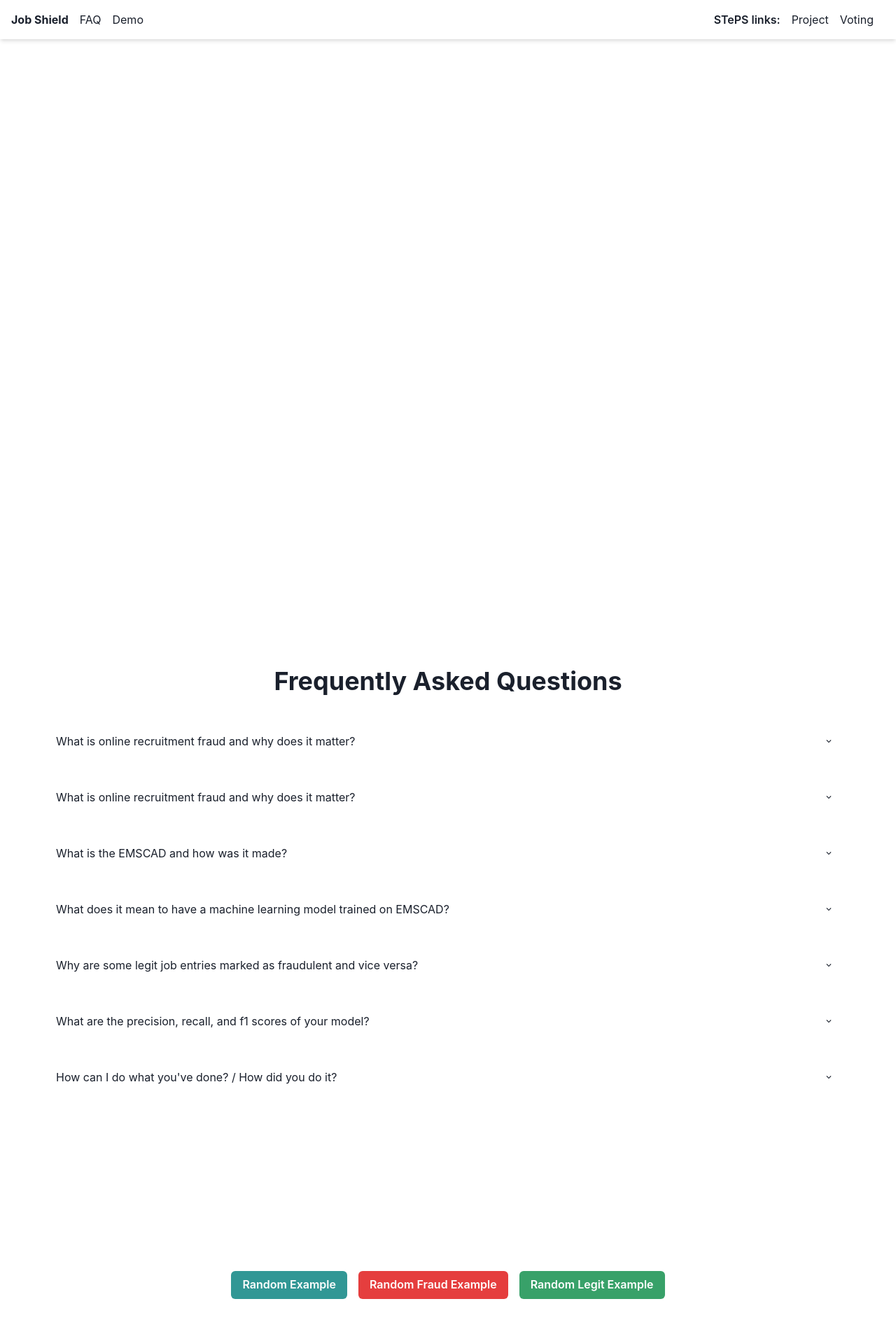
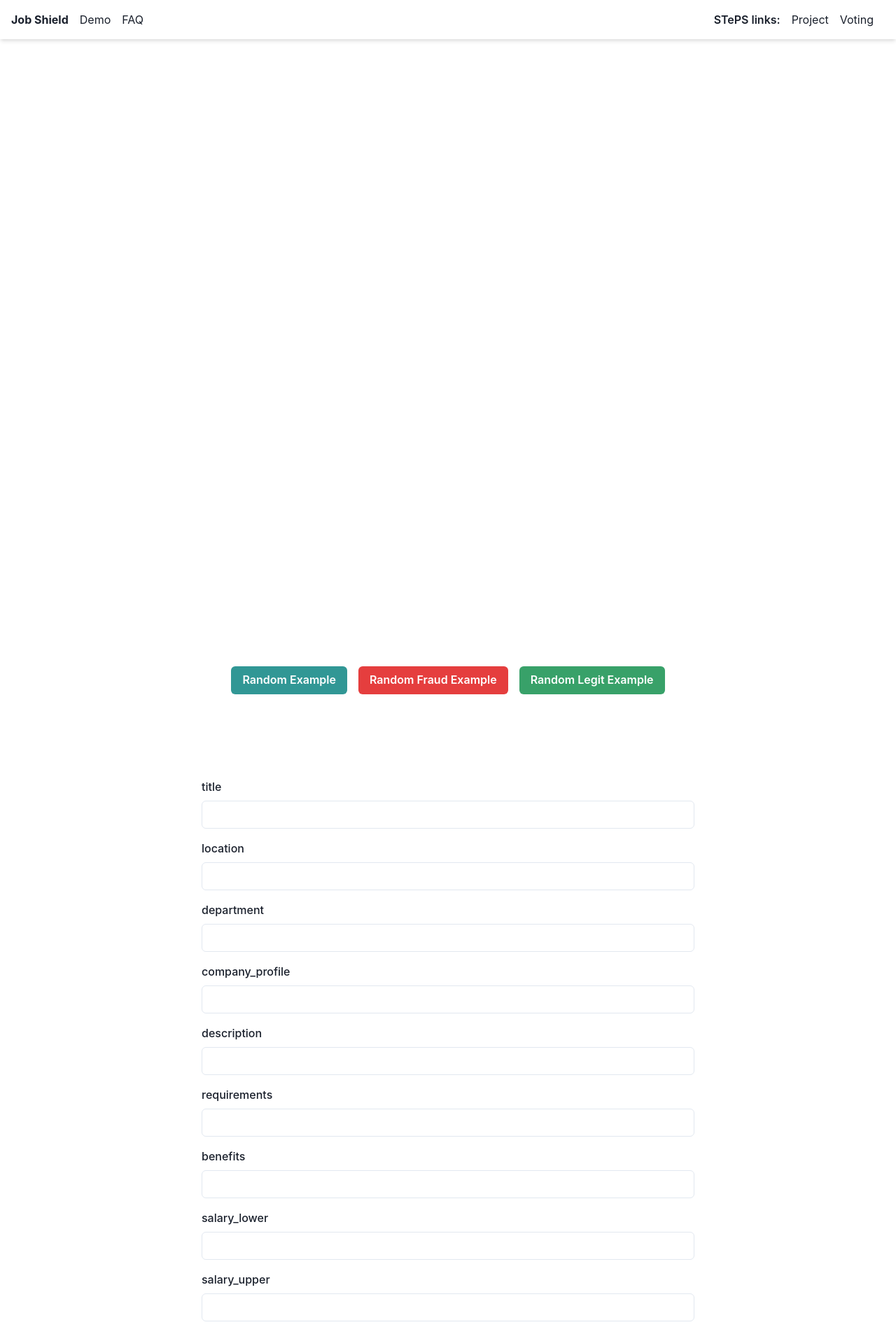
Before and after one commit to JobShield/jobshield-fe, a React (Create React App) app: page / in a window 1280 px wide. Shown: the top 1906 px of the page at 70% size. Built offline with nearby package versions, Linux system fonts and the light colour scheme.

Commit message:
Reorder FAQ.

```diff
--- a/src/App.tsx
+++ b/src/App.tsx
@@ -44,11 +44,11 @@ const App: React.FC = () => {
       <Header />
       <Box as="main" flexGrow={1} overflow="auto" minW="full">
         <Box id="landing" minH="100vh"></Box>
+        <Box id="demo" minH="100vh">
+          <DemoForm handleSubmit={handleSubmit} />
+        </Box>
         <Box id="faq" minH="100vh">
           <FAQ />
-        </Box>
-        <Box id="demo" minH="100vh">
-          <DemoForm handleSubmit={handleSubmit} />
         </Box>
       </Box>
 
--- a/src/components/Header.tsx
+++ b/src/components/Header.tsx
@@ -8,11 +8,11 @@ const Header: React.FC = () => {
         <Text as="span" fontWeight="bold" mr={4}>
           Job Shield
         </Text>
+        <Link href="#demo" mr={4}>
+          Demo
+        </Link>
         <Link href="#faq" mr={4}>
           FAQ
-        </Link>
-        <Link href="#demo" mr={4}>
-          Demo
         </Link>
       </Box>
       <Spacer />
```
